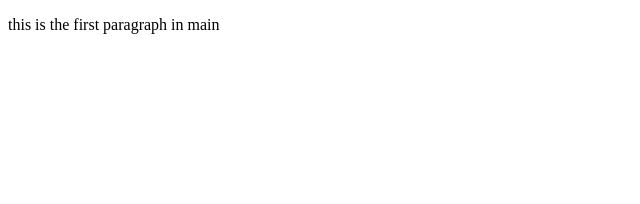
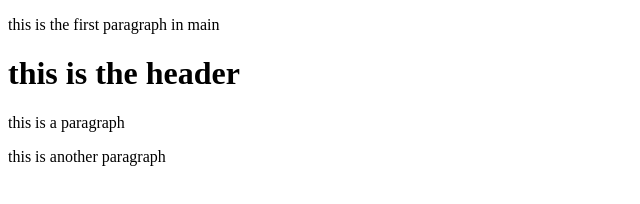
Before and after one commit to Gerald-coder/gitub-trash-course, a plain HTML site: page index.html in a window 1280 px wide. Shown: the whole page, without its empty margins (0-640 px from the left). Drawn offline with Linux system fonts and the light colour scheme.

Commit message:
Feature xyz (#2)
* added some html

* added another p tag

* Update index.html

```diff
--- a/index.html
+++ b/index.html
@@ -4,6 +4,10 @@
     <title>page title</title>
   </head>
   <body>
-   <p>this is the first paragraph in main</p>
+    <p>this is the first paragraph in main</p>
+    <h1>this is the header</h1>
+    <p>this is a paragraph</p>
+
+    <p>this is another paragraph</p>
   </body>
 </html>
```
